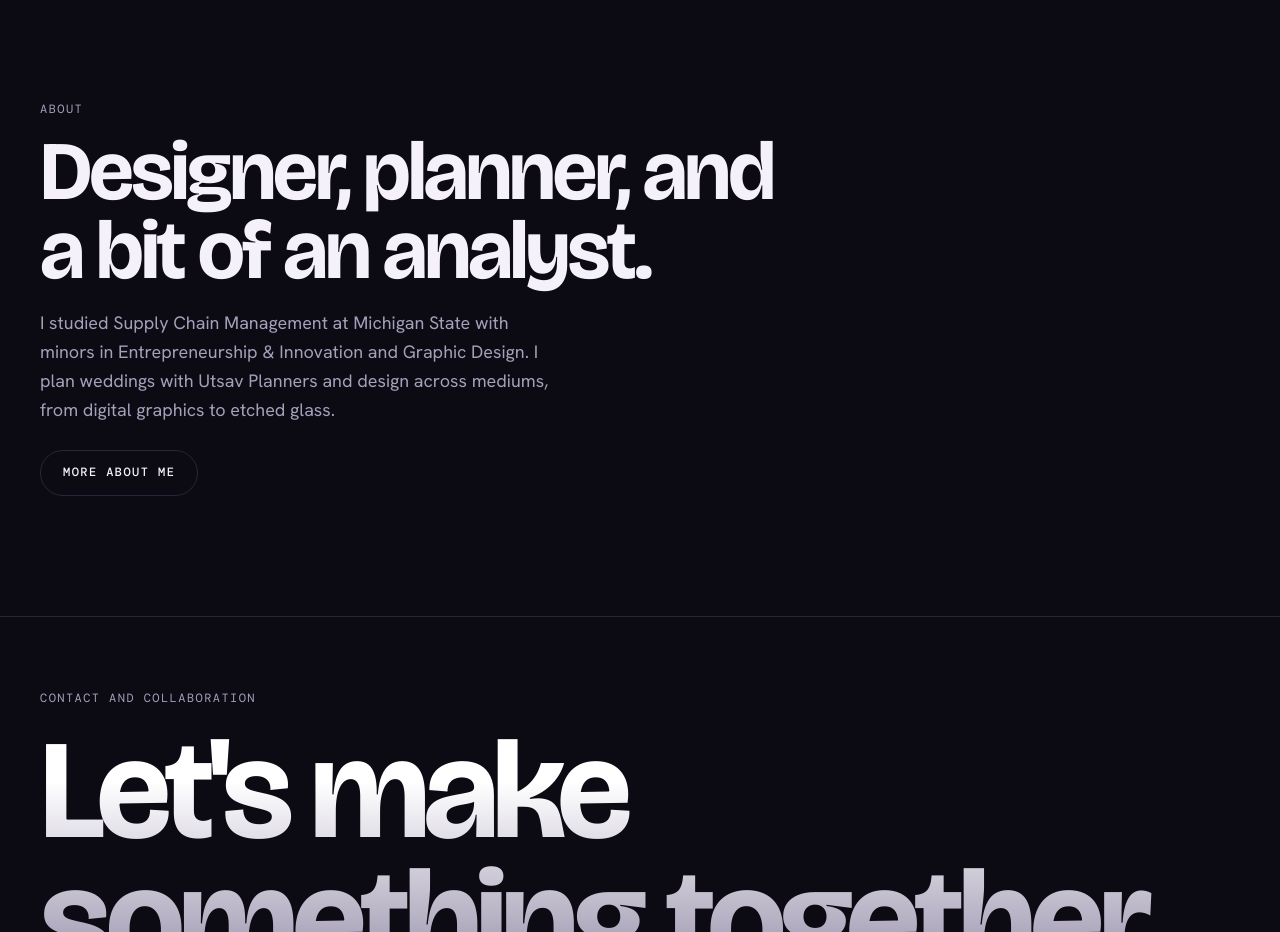
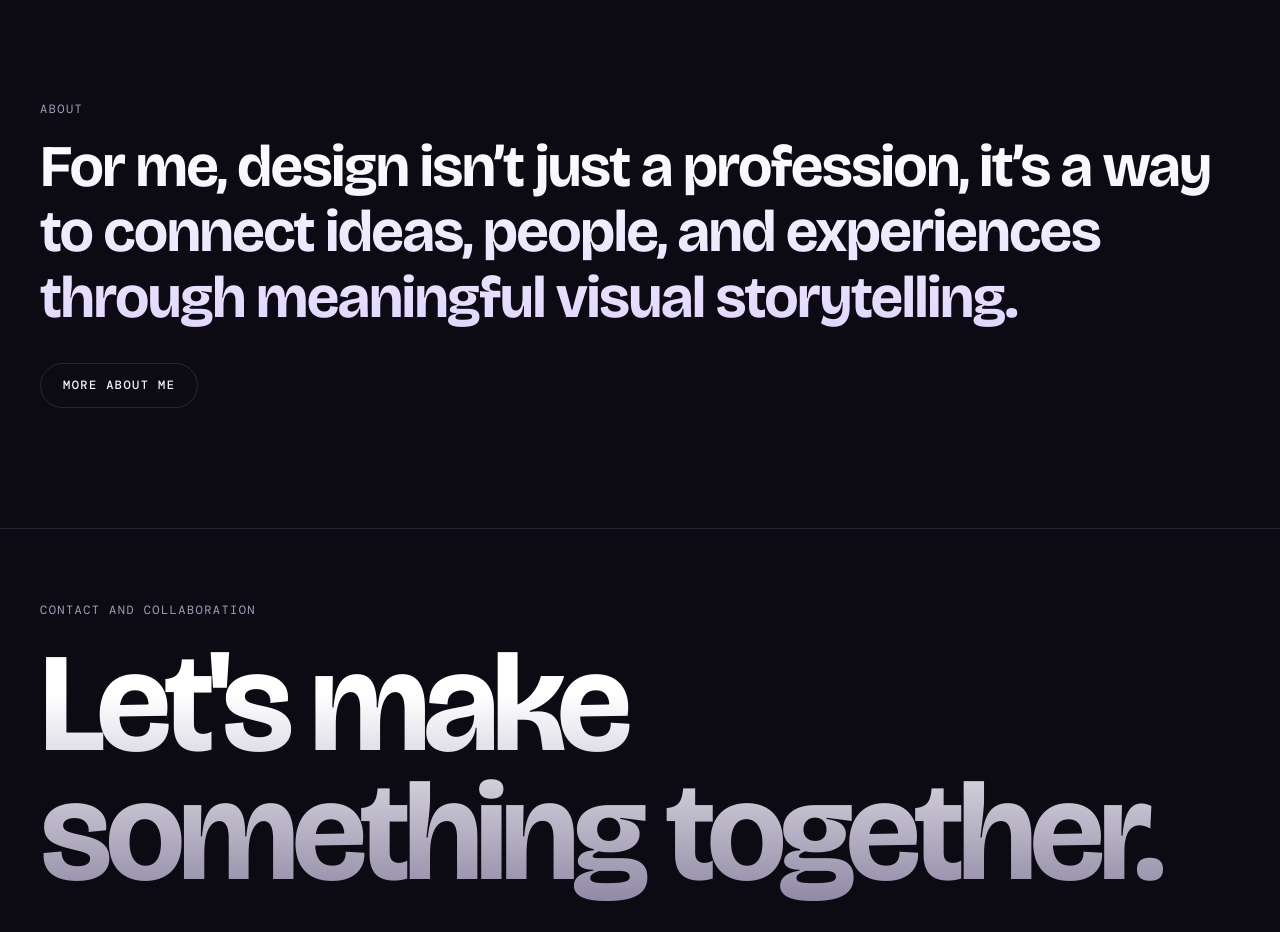
Before and after one commit to ipsapatel1/ipsapatel-portfolio, a plain HTML site: page index.html in a window 1280 px wide. Shown: the part 2040-2972 px from the top of the page. Drawn offline with nearby package versions, Linux system fonts and the light colour scheme.

Commit message:
Add personal design statement to home and About pages
Co-Authored-By: Claude Sonnet 5.5 <noreply@anthropic.com>
Claude-Session: https://claude.ai/code/session_01N3rubk6YNnS1aGyJqVk51L

```diff
--- a/index.html
+++ b/index.html
@@ -78,8 +78,7 @@
 
   <section class="wrap" style="padding-top:96px">
     <p class="mono">About</p>
-    <h2 class="h2">Designer, planner, and a bit of an analyst.</h2>
-    <p class="lede">I studied Supply Chain Management at Michigan State with minors in Entrepreneurship &amp; Innovation and Graphic Design. I plan weddings with Utsav Planners and design across mediums, from digital graphics to etched glass.</p>
+    <p class="statement">For me, design isn&rsquo;t just a profession, it&rsquo;s a way to connect ideas, people, and experiences through meaningful visual storytelling.</p>
     <div class="btns" style="margin-top:26px"><a class="pill" href="about.html">More about me</a></div>
   </section>
 </main>
--- a/style.css
+++ b/style.css
@@ -307,3 +307,7 @@ footer .links { display: flex; flex-wrap: wrap; gap: 8px; }
 .sig::before { content:""; width:8px; height:8px; border-radius:50%; background:var(--accent); box-shadow:0 0 12px var(--accent); }
 .sig .mono { font:11px var(--font-mono); letter-spacing:.14em; text-transform:uppercase; color:var(--muted); padding-left:12px; border-left:1px solid var(--line); margin:0; }
 .sig { text-transform:uppercase; letter-spacing:.3em; font-size:clamp(13px,1.4vw,16px); font-weight:600; padding:13px 26px 13px 22px; }
+
+/* personal statement */
+.statement { font-family:var(--font-head); font-weight:600; letter-spacing:-.03em; line-height:1.12; font-size:clamp(28px,4.6vw,60px); max-width:20em; margin:14px 0 0; background:linear-gradient(180deg,#fff,var(--accent2) 120%); -webkit-background-clip:text; background-clip:text; color:transparent; padding-bottom:.1em; }
+.pull { font-family:var(--font-head); font-weight:500; letter-spacing:-.02em; line-height:1.25; font-size:clamp(20px,2.2vw,28px); color:var(--accent2); margin:22px 0 26px; padding-left:20px; border-left:2px solid var(--accent); }
```
Also changed, not shown: about.html (+1 -0 lines).
